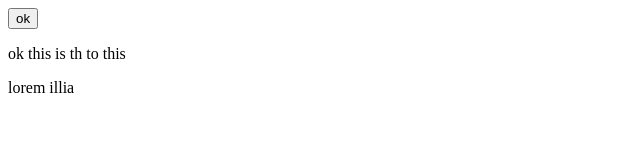
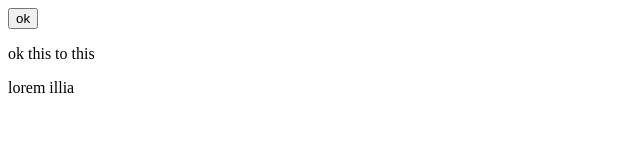
Before and after one commit to kiran-bhalerao/javascript-demo, a website: page first.html in a window 1280 px wide. Shown: the full height of the page, 0-640 px from the left. Drawn offline with Linux system fonts and the light colour scheme.

Commit message:
random chande

```diff
--- a/first.html
+++ b/first.html
@@ -7,7 +7,7 @@
         }
     </script>
     <button onclick="myfn()">ok</button>
-    <p id="pr">ok this is th to this </p>
+    <p id="pr">ok this to this </p>
     <p>lorem illia</p>
 </body>
 
```
